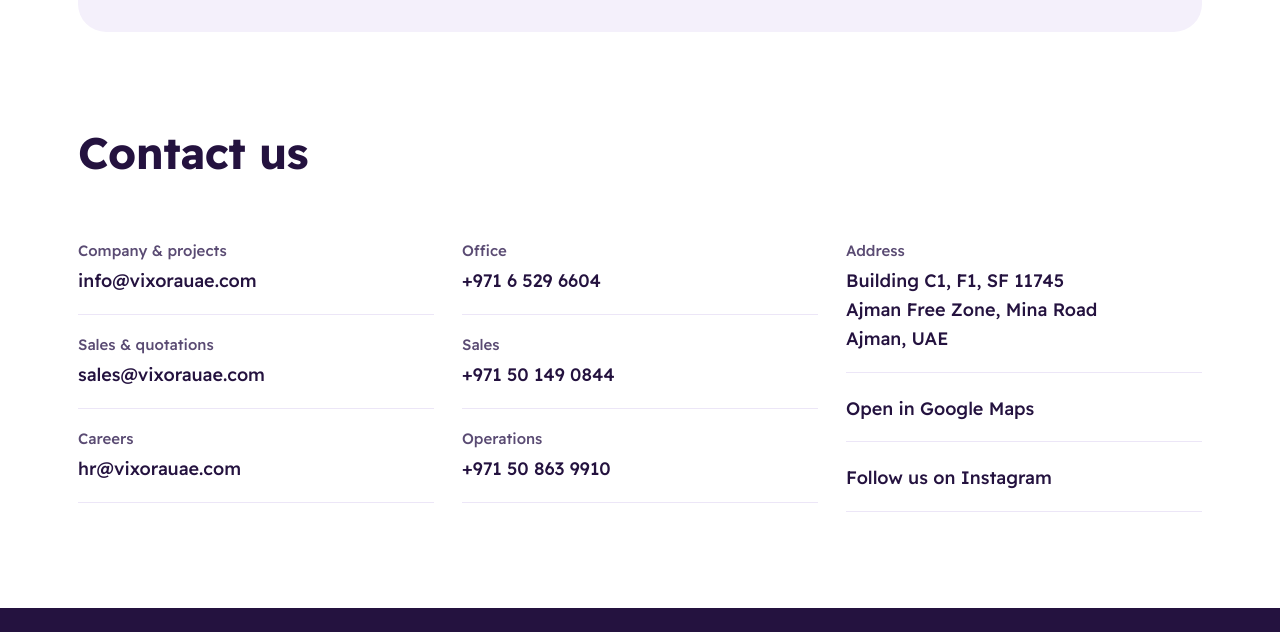
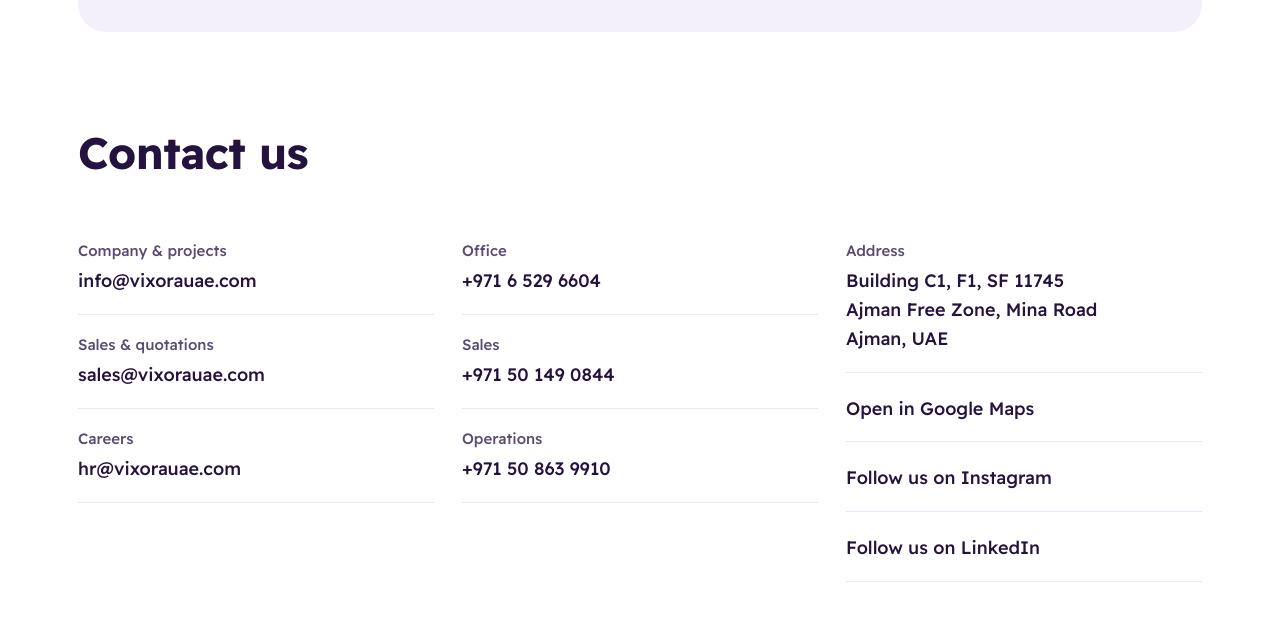
Before and after one commit to meqdamibraheem-prog/vixorauae, a plain HTML site: page index.html in a window 1280 px wide. Shown: the part 4357-4989 px from the top of the page. Drawn offline with Linux system fonts and the light colour scheme.

Commit message:
Add LinkedIn company link to contact section

```diff
--- a/index.html
+++ b/index.html
@@ -371,6 +371,7 @@ footer .f-brand img{width:40px;height:40px}
             <address><span lang="en">Building C1, F1, SF 11745<br>Ajman Free Zone, Mina Road<br>Ajman, UAE</span><span lang="ar">مبنى C1، F1، SF 11745<br>المنطقة الحرة بعجمان، شارع الميناء<br>عجمان، الإمارات</span></address></div>
           <div class="item"><a href="https://www.google.com/maps/search/?api=1&query=Ajman+Free+Zone+Mina+Road+Ajman"><span lang="en">Open in Google Maps</span><span lang="ar">افتح في خرائط Google</span></a></div>
           <div class="item"><a href="https://www.instagram.com/vixora_uae/"><span lang="en">Follow us on Instagram</span><span lang="ar">تابعنا على إنستغرام</span></a></div>
+          <div class="item"><a href="https://www.linkedin.com/company/vixora-entertainment/" target="_blank" rel="noopener"><span lang="en">Follow us on LinkedIn</span><span lang="ar">تابعنا على لينكد إن</span></a></div>
         </div>
       </div>
     </div>
```
